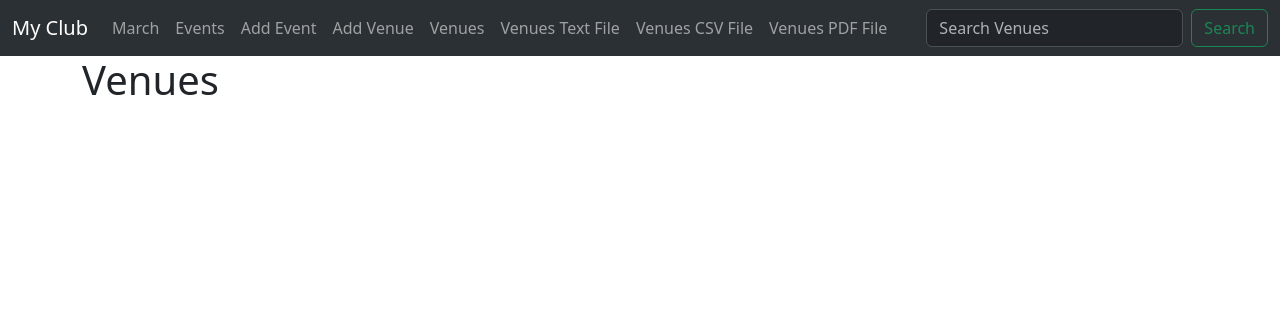
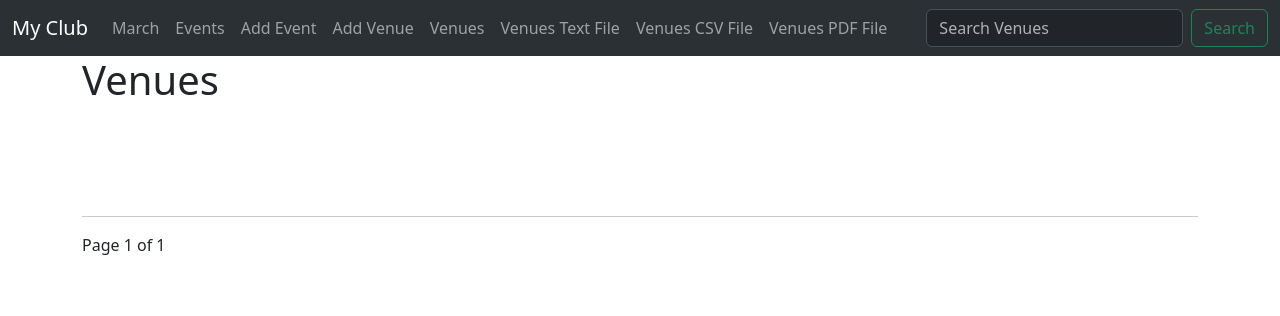
Before and after one commit to Naman-Agarwal1608/EventManagement, a Django app: page /venues in a window 1280 px wide. Shown: the top 316 px of the page. Run offline with Django 4.2, Linux system fonts and the light colour scheme; data that the repository does not hold is empty.

Commit message:
Added pagination to 'venues'

```diff
--- a/club/events/templates/events/base.html
+++ b/club/events/templates/events/base.html
@@ -4,7 +4,7 @@
     <head>
         <meta charset="utf-8">
         <meta name="viewport" content="width=device-width, initial-scale=1">
-        <title>Bootstrap demo</title>
+        <title>Club Event Management</title>
         <link href="https://cdn.jsdelivr.net/npm/bootstrap@5.3.2/dist/css/bootstrap.min.css" rel="stylesheet"
             integrity="sha384-T3c6CoIi6uLrA9TneNEoa7RxnatzjcDSCmG1MXxSR1GAsXEV/Dwwykc2MPK8M2HN" crossorigin="anonymous">
         <script src="https://cdn.jsdelivr.net/npm/@popperjs/core@2.11.8/dist/umd/popper.min.js"
--- a/club/events/templates/events/venues.html
+++ b/club/events/templates/events/venues.html
@@ -4,7 +4,7 @@
 
 <h1>Venues </h1> <br />
 <table class="table table-hover table-striped table-bordered">
-    {% for venue in  venue_list %}
+    {% for venue in  venues %}
     <tr>
         <td>
             <a href="{% url 'show_venue' venue.id %}">{{ venue }}</a>
@@ -16,7 +16,25 @@
     </tr>
     {% endfor %}
 </table>
+<br /><br />
 
+<!-- {{venues}} <br />
+Has Previous: {{ venues.has_previous }} <br />
+Has Next : {{ venues.has_next }} <br />
+Current Page: {{ venues.number }} <br />
+Number of pages: {{ venues.paginator.num_pages }} <br /> -->
+<hr>
+{% if venues.has_previous %}
+<a href="?page=1">&laquo First</a>
+<a href="?page={{ venues.previous_page_number }}">Previous</a>
+{% endif %}
+
+Page {{ venues.number }} of {{ venues.paginator.num_pages}}
+
+{% if venues.has_next %}
+<a href="?page={{ venues.next_page_number }}">Next</a>
+<a href="?page={{ venues.paginator.num_pages }}">Last &raquo</a>
+{% endif %}
 <br />
 
 
--- a/club/events/views.py
+++ b/club/events/views.py
@@ -7,6 +7,7 @@ from datetime import datetime
 from .models import Event, Venue
 from .forms import VenueForm, EventForm
 import csv
+from django.core.paginator import Paginator  # for pagination and stuff
 
 from django.http import FileResponse
 import io
@@ -49,7 +50,11 @@ def all_events(request):
 
 def list_venues(request):
     venue_list = Venue.objects.all().order_by('name')
-    return render(request, 'events/venues.html', {'venue_list': venue_list})
+    # Set up pagiantion
+    pag = Paginator(Venue.objects.all(), 1)
+    page = request.GET.get('page')
+    venues = pag.get_page(page)
+    return render(request, 'events/venues.html', {'venue_list': venue_list, 'venues': venues})
 
 
 def show_venue(request, venue_id):
```
